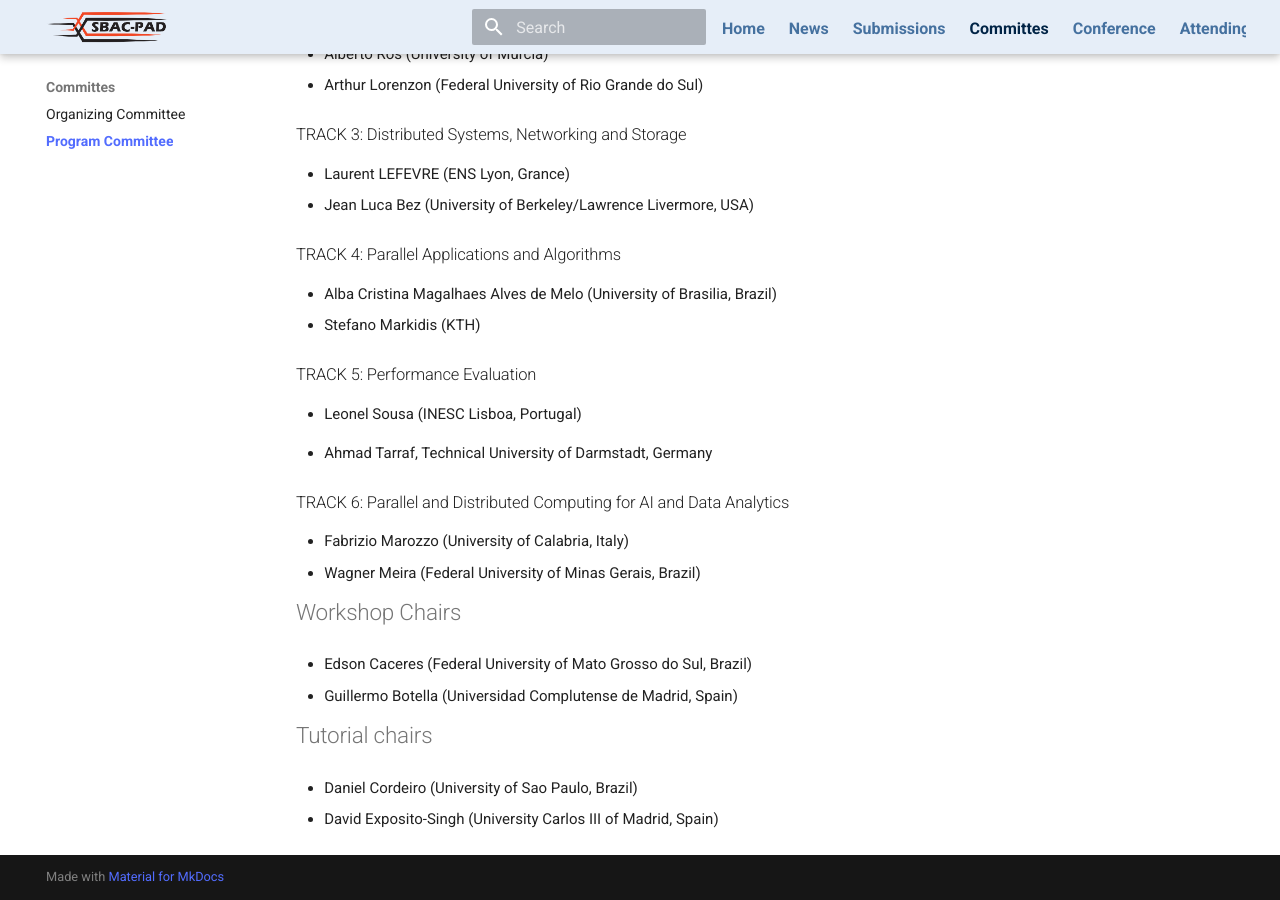
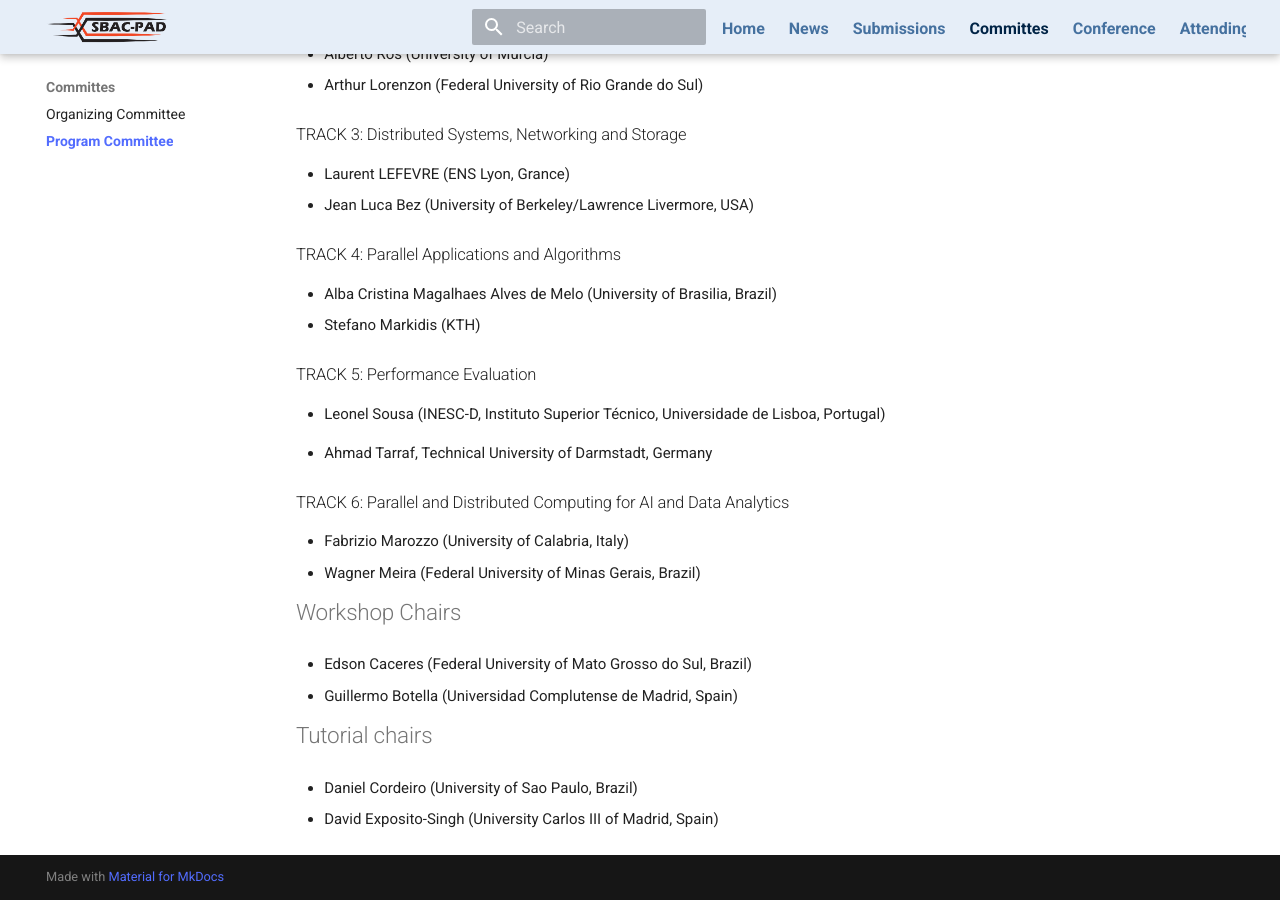
Before and after one commit to CoCo-ARCOS/sbac-pad2026, an MkDocs documentation site: the page built from docs/committees/program-committee.md, in a window 1280 px wide and 900 px high, scrolled down 755 px. Built offline with MkDocs 1.6.1 and Material for MkDocs 9.7.7, drawn with Linux system fonts in a browser that asks for light colours.

Commit message:
leonel updated

```diff
--- a/docs/committees/program-committee.md
+++ b/docs/committees/program-committee.md
@@ -24,7 +24,7 @@ hide:
 * Stefano Markidis	(KTH)
 
 ## TRACK 5:	Performance Evaluation
-* Leonel Sousa (INESC Lisboa, Portugal)
+* Leonel Sousa (INESC-D, Instituto Superior Técnico, Universidade de Lisboa, Portugal)
 <!-- * Anne Cecile Orgeire (CNRS Rennes, France) -->
 * Ahmad Tarraf, Technical University of Darmstadt, Germany
 
```
